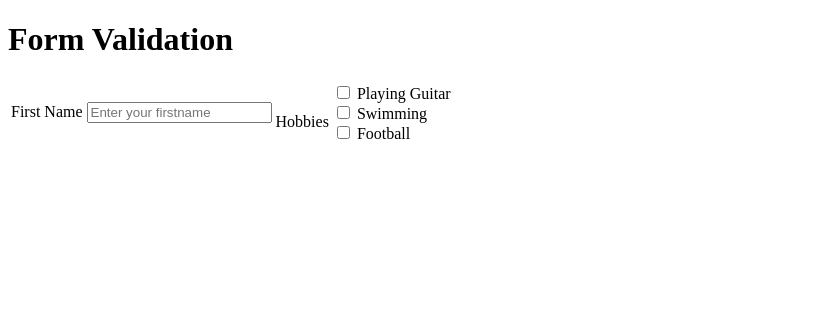
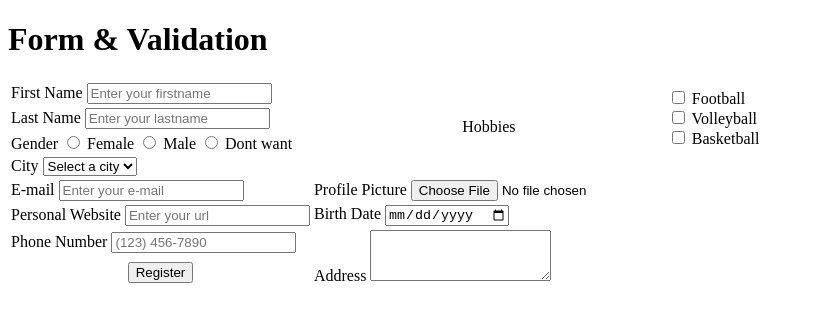
Before and after one commit to kemalergorun/Html-Css, a plain HTML site: page 01-html/instruction/homework2.html in a window 1280 px wide. Shown: the whole page, without its empty margins (0-813 px from the left). Drawn offline with Linux system fonts and the light colour scheme.

Commit message:
09032025

```diff
--- a/01-html/instruction/homework2.html
+++ b/01-html/instruction/homework2.html
@@ -5,7 +5,7 @@
     <meta name="viewport" content="width=device-width, initial-scale=1.0">
     <title>homework2</title>
 </head>
-<h1>Form Validation</h1>
+<h1>Form & Validation</h1>
 <body>
     <table>
         <tbody>
@@ -16,7 +16,7 @@
         <input type="text" id="firstname" name="firstname" placeholder="Enter your firstname">
         </form>
 </td>
-<td rowspan="3">
+<td rowspan="3"style="text-align:center;">
 <form>
     <br>
 <label>Hobbies</label>
@@ -27,23 +27,130 @@
       <input
         type="checkbox"
         name="hobbies"
-        id="playingGuitar"
-        value="Playing Guitar"
+        id="Football"
+        value="Football"
       />
-      <label for="playingGuitar">Playing Guitar</label>
+      <label for="Football">Football</label>
       <br />
-      <input type="checkbox" name="hobbies" id="swimming" value="Swimming" />
-      <label for="swimming">Swimming</label>
+      <input type="checkbox" name="hobbies" id="Volleyball" value="Volleyball" />
+      <label for="Volleyball">Volleyball</label>
       <br />
-      <input type="checkbox" name="hobbies" id="football" value="Football" />
-      <label for="football">Football</label>
+      <input type="checkbox" name="hobbies" id="Basketball" value="Basketball" />
+      <label for="Basketball">Basketball</label>
       </form>
+</td>
+            </tr>
+            <tr>
+                <td>
+                    <form action="" method="get">
+      <!-- TEXT -->
+      <label for="Last Name">Last Name</label>
+      <input
+        type="text"
+        name="Last Name"
+        id="Last Name"
+        placeholder="Enter your lastname">
+        </form>
+</td>
+           </tr>
+           <tr>
+            <td>
+                <form action="">
+                    <label for="gender">Gender</label>
+
+
+<input type="radio" name="gender" id="female" value="female" />
+      <label for="female">Female</label>
+
+      <input type="radio" name="gender" id="male" value="male" />
+      <label for="male">Male</label>
+      <input type="radio" name="gender" id="dont want" value="dont want" />
+      <label for="female">Dont want</label>
+ </form>
+
+            </td>
+           </tr>
+           <tr>
+            <td>
+<form action="">
+<label for="city">City</label>
+<select name="cities" id="cities">
+            <option value="">Select a city</option>
+            <option value="Ank">Ankara</option>
+            <option value="İst">İstanbul</option>
+            <option value="İzm">İzmir</option>
+        </select>
+</form></td>
+ </tr>
+ <tr>
+    <td>
+        <form action="">
+            <label for="email">E-mail</label>
+      <input
+        type="email"
+        id="email"
+        name="email"
+        placeholder="Enter your e-mail"
+      />
+        </form>
+
+    </td>
+    <td>
+        <form action="">
+<label for="image">Profile Picture</label>
+      <input type="file" name="image" id="image" />
+
+        </form>
+    </td>
+ </tr>
+ <tr>
+    <td>
+        <form>
+           <label for="url">Personal Website</label>
+      <input
+        type="url"
+        id="url"
+        name="url"
+        placeholder="Enter your url" />
+ </form> </td>
+ <td>
+    <form action="">
+        <label for="birthDate"> Birth Date</label>
+      <input type="date" name="birthDate" id="birthDate" /> </form>
+ </td>
+ </tr>
+ <tr>
+    <td>
+        <form action="">
+            <label for="tel">Phone Number</label>
+       <input type="tel" name="tel" id="tel" placeholder="(123) 456-7890">
+  </form>
+    </td>
+    <td rowspan="3">
+        <form action="">
+        <label for="Address">Address</label>
+        <textarea
+        name="feedback"
+        id="feedback"
+        cols="20"
+        rows="3"
+        style="resize: vertical;"
+      ></textarea>
 
 
 
 
-</td>
-            </tr>
+
+</form>
+    </td>
+    <tr>
+        <td style="text-align: center;">
+<input type="submit"value="Register"/>
+
+        </td>
+    </tr>
+ </tr>
+
 
 
 
```
Also changed, not shown: 01-html/instruction/18-select.html (+1 -1 lines).
